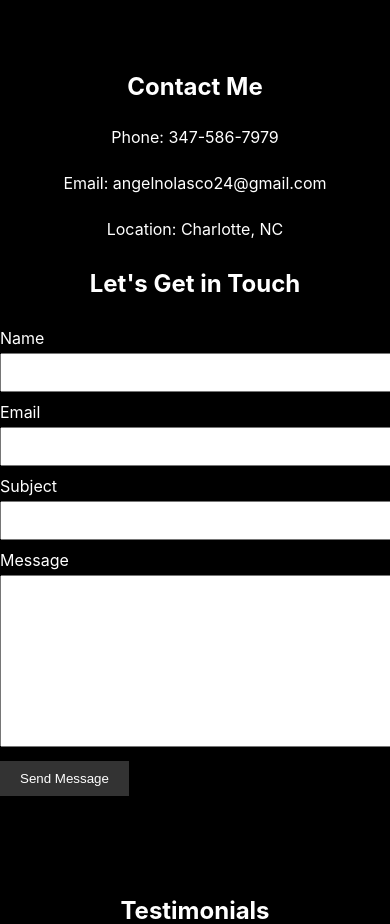
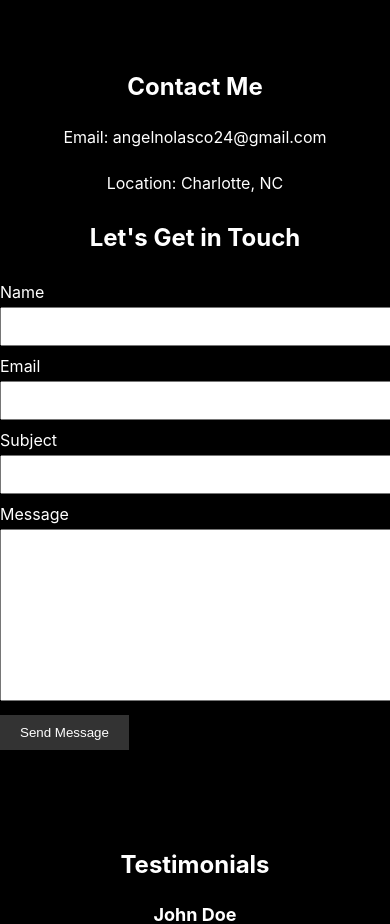
Before and after one commit to angelnolasco/portfolio, a React (Create React App) app: page / in a window 390 px wide. Shown: the part 2480-3404 px from the top of the page. Built offline with nearby package versions, Linux system fonts and the light colour scheme.

Commit message:
hide phone #

```diff
--- a/src/components/Contact.js
+++ b/src/components/Contact.js
@@ -24,7 +24,7 @@ const Contact = () => {
   return (
     <div className="contact-container">
       <h1 className="contact-title">Contact Me</h1>
-      <p className="contact-info">Phone: 347-586-7979</p>
+      {/* <p className="contact-info">Phone: 347-586-7979</p> */}
       <p className="contact-info">Email: angelnolasco24@gmail.com</p>
       <p className="contact-info">Location: Charlotte, NC</p>
       <h2 className="contact-title">Let's Get in Touch</h2>
```
